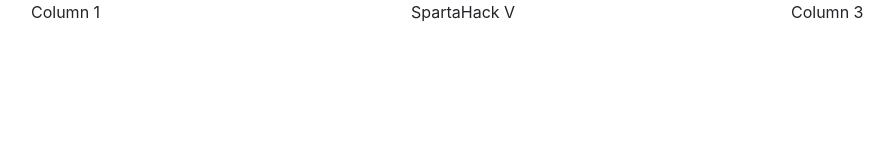
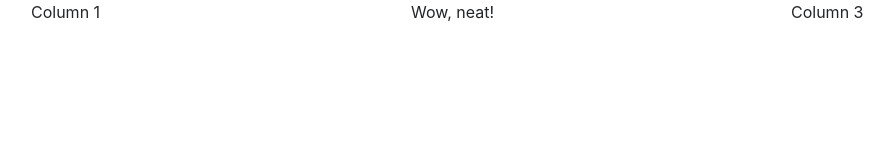
Before and after one commit to SpartaHack/SpartaHack-Website2019, an Angular app: page / in a window 1280 px wide. Shown: the top 160 px of the page, without its empty margins (54-948 px from the left). Built offline with nearby package versions, Linux system fonts and the light colour scheme.

Commit message:
A brief description of my update

```diff
--- a/src/app/home/home.component.ts
+++ b/src/app/home/home.component.ts
@@ -7,7 +7,7 @@ import { Component, OnInit } from '@angular/core';
 
 export class HomeComponent implements OnInit {
 
-    wowNeatAString: string = "SpartaHack V";
+    wowNeatAString: string = "Wow, neat!";
 
     constructor() { }
 
```
